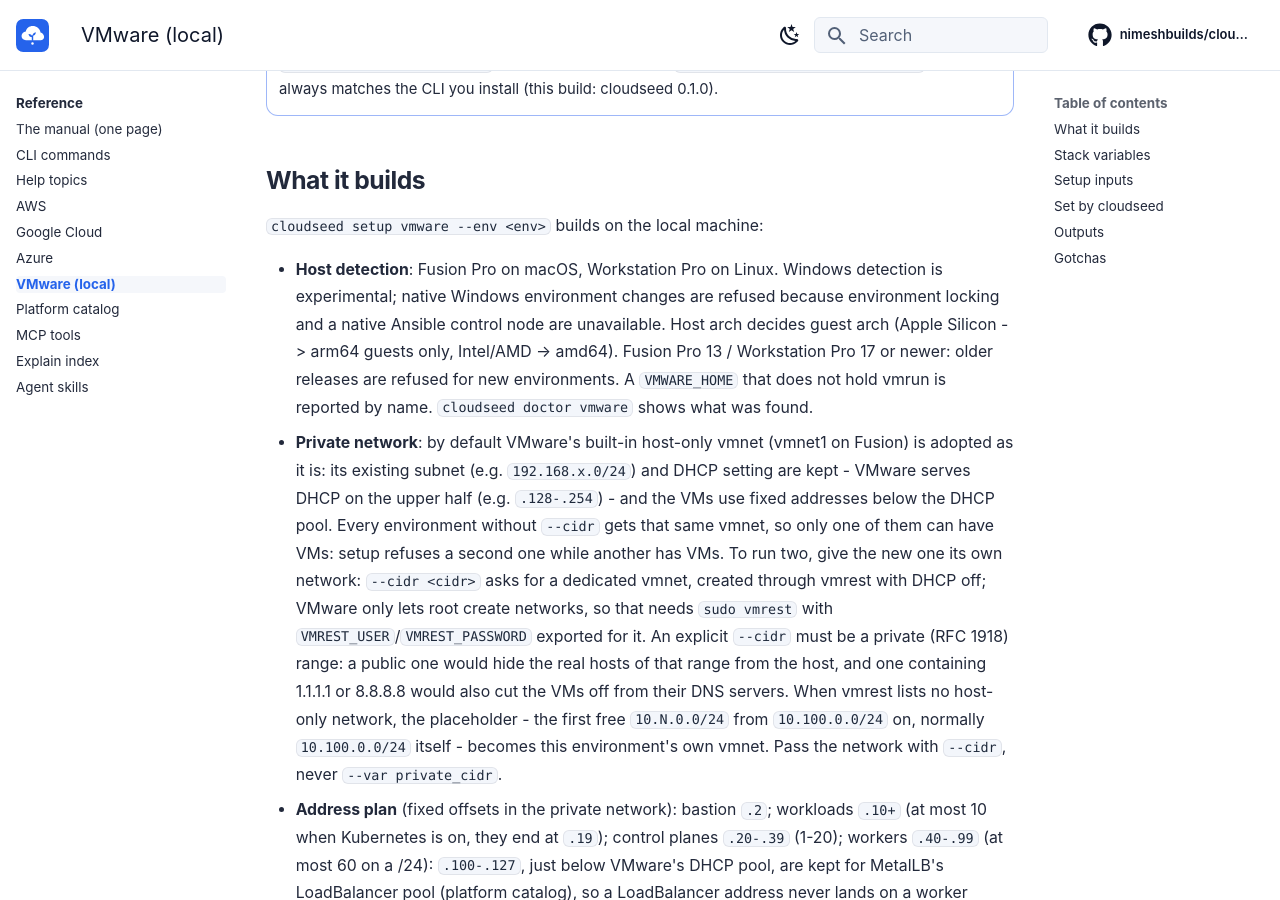
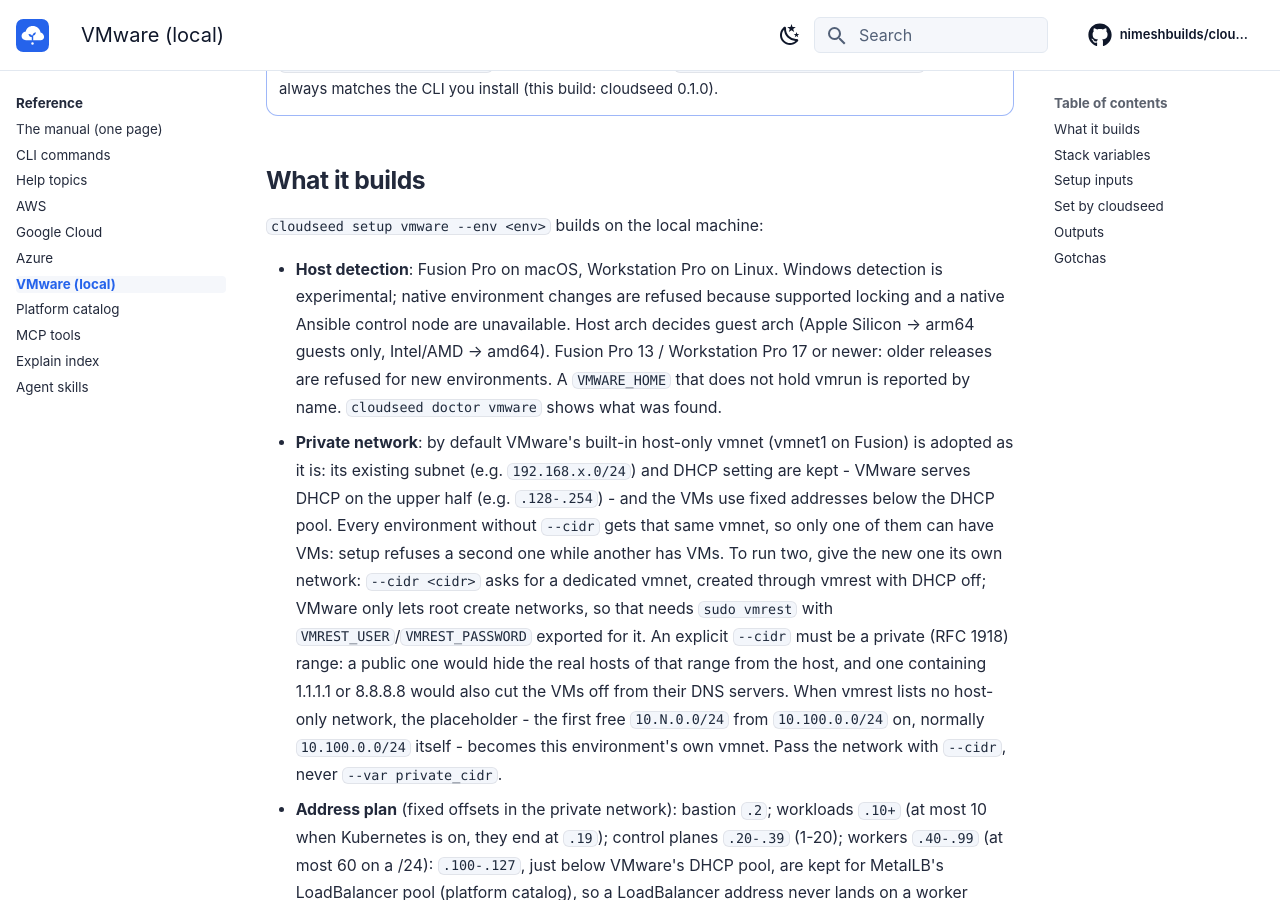
Before and after one commit to nimeshbuilds/cloudseed, an MkDocs documentation site: the page built from docs/reference/vmware.md, in a window 1280 px wide and 900 px high, scrolled down 389 px. Built offline with MkDocs 1.6.1 and Material for MkDocs 9.7.7, drawn with Linux system fonts in a browser that asks for light colours; comment, search, counter and statistics services are not loaded.

Commit message:
docs: regenerate platform support reference

```diff
--- a/docs/reference/vmware.md
+++ b/docs/reference/vmware.md
@@ -18,8 +18,8 @@
 `cloudseed setup vmware --env <env>` builds on the local machine:
 
 - **Host detection**: Fusion Pro on macOS, Workstation Pro on Linux. Windows detection is experimental;
-  native Windows environment changes are refused because environment locking and a native Ansible control node are
-  unavailable. Host arch decides guest arch (Apple Silicon -> arm64 guests only, Intel/AMD -> amd64).
+  native environment changes are refused because supported locking and a native Ansible control node are unavailable.
+  Host arch decides guest arch (Apple Silicon -> arm64 guests only, Intel/AMD -> amd64).
   Fusion Pro 13 / Workstation Pro 17 or newer: older releases are refused for new environments. A `VMWARE_HOME` that
   does not hold vmrun is reported by name. `cloudseed doctor vmware` shows what was found.
 - **Private network**: by default VMware's built-in host-only vmnet (vmnet1 on Fusion) is adopted as it is: its
```
Also changed, not shown: docs/reference/skills.md (+1 -1 lines).
